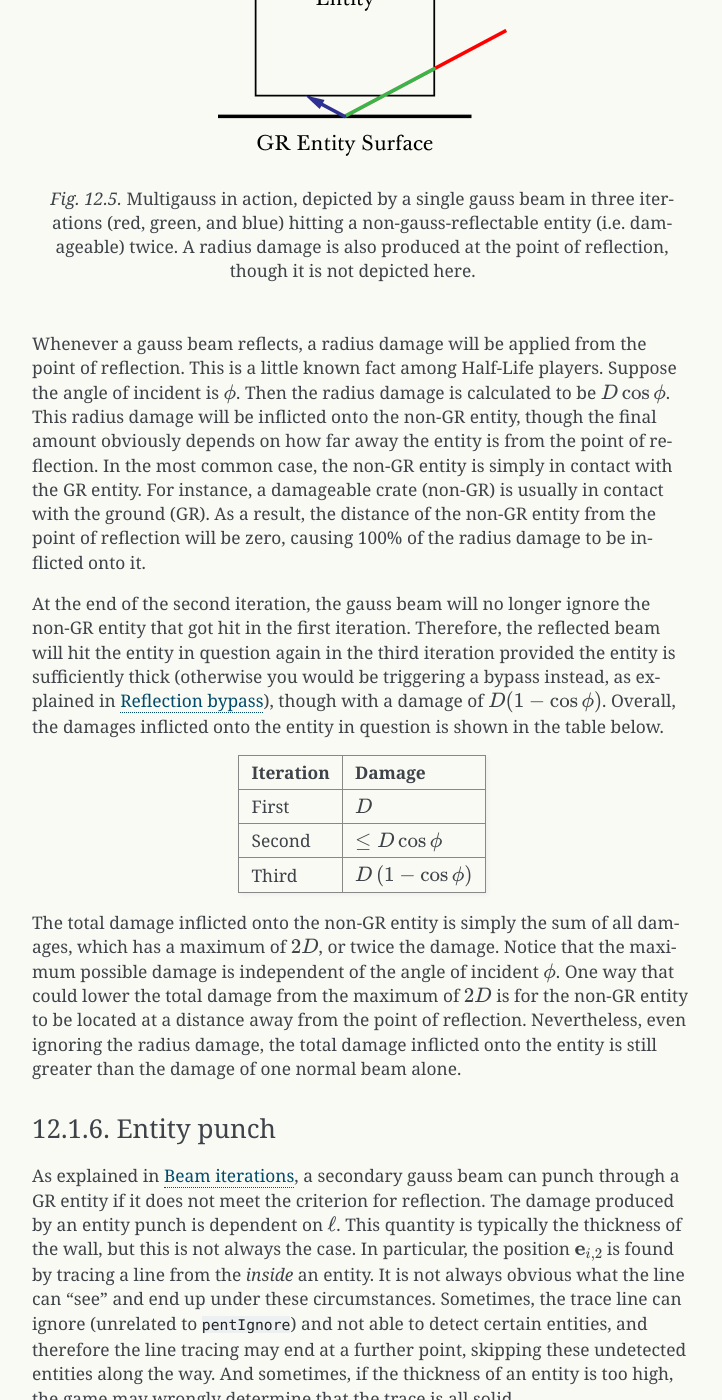
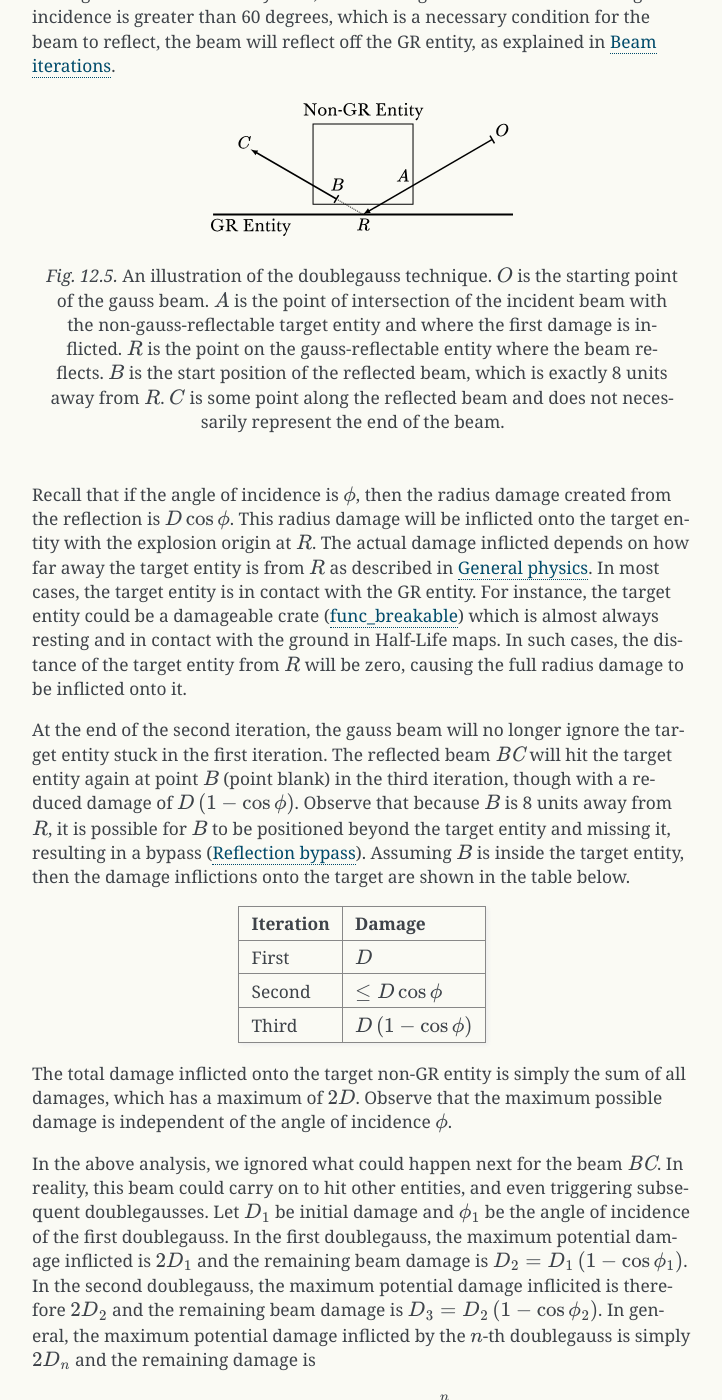
Before and after one commit to Matherunner/hldoc, a Sphinx documentation site: the page built from source/weapons.rst, in a window 1280 px wide and 1400 px high, scrolled down 9158 px. Shown: the whole window, without its empty margins (388-1110 px from the left). Built offline with Sphinx 7.4.7, drawn with Linux system fonts in a browser that asks for light colours; formulas are drawn with MathJax 3; some of the changed text lies outside the part shown.

Commit message:
Add more doublegauss content

```diff
--- a/source/weapons.rst
+++ b/source/weapons.rst
@@ -122,28 +125,27 @@ Entity piercing
 
 When a beam hits a non-gauss-reflectable entity, which implies it is damageable, the beam will first inflict damage onto the entity. Then, in the next iteration, the beam will *ignore* that entity while continue tracing forward. This results in the beam passing right through the entity untouched, and hitting some other entity instead. It is also important to note the beam does not lose energy when it passes through non-GR entities. Understanding entity piercing allows the runner to save time and ammo by reducing the number of shots required to damage multiple targets.
 
-.. _multigauss:
+.. _doublegauss:
 
-Multigauss
-~~~~~~~~~~
+Doublegauss
+~~~~~~~~~~~
 
-Multigauss refers to the gauss beam hitting a non-gauss-reflectable entity, reflecting on some adjacent gauss-reflectable entity, and then hitting the same entity again with the reflected beam. In addition, a small radius damage is inflicted onto the entity as the beam reflects. Multigauss is useful for getting double the normal damage out of gauss beams for free.
+Doublegauss refers to the technique in which a gauss beam hits a non-gauss-reflectable target entity, reflects off a gauss-reflectable entity beyond the first entity, and hits the target entity again with the reflected beam. As described in :ref:`gauss mechanism`, a beam reflection is always accompanied by a radius damage created at the point of reflection. Using this technique, this radius damage is normally also inflicted onto the target entity. Typically, the target entity receives three damage inflictions overall. Though inconspicuous and seemingly unremarkable when executed in a speedrun, doublegauss is the secret to getting nearly double (with some caveats explained below) the damage out of a single shot for free, whether in primary or secondary mode.
 
-.. figure:: images/multigauss-crate.jpg
+.. figure:: images/doublegauss-crate.jpg
 
-   Aiming down at a crate and breaking it with one shot by shooting with the multigauss mechanism. The crate was hit twice, first by the incident beam and second by the reflected beam on the ground below the crate. This technique very close to double the damage inflicted. This crate would otherwise have required two primary gauss shots to break, consuming four cells instead of two.
+   Aiming down at a crate and breaking it with one shot by shooting with the doublegauss mechanism. The crate was damaged three times, first by the incident beam, second by the radius damage on the ground below the crate, and third by the reflected beam. This technique very close to double the damage inflicted. This crate would otherwise have required two primary gauss shots to break, consuming four cells instead of two.
 
-As explained in :ref:`entity piercing`, when a gauss beam hits a non-gauss-reflectable entity, it will inflict damage :math:`D` onto the entity. This is shown by the red portion of the beam in :numref:`multigauss figure`. In the next iteration, the beam will ignore the entity that got hit, passing right through the entity. Suppose the beam then hits a gauss-reflectable entity, such as the ground or a wall. If the angle of incidence is greater than 60 degrees (a necessary condition for the beam to reflect), the beam will reflect off the GR entity, as explained in :ref:`gauss mechanism`.
+Let :math:`D` be the initial damage. In :ref:`entity piercing`, we explained that when a gauss beam hits a non-gauss-reflectable entity, it will inflict :math:`D` onto the entity. In :numref:`doublegauss figure`, this initial beam is represented by the :math:`\mathit{OA}`, and therefore the damage infliction point is :math:`A`. In the next beam iteration, the beam will ignore the target entity and pass right through it as line :math:`\mathit{AR}`. [#ARline]_ Suppose the beam subsequently hits a gauss-reflectable entity at :math:`R`, such as the ground or a wall. If the angle of incidence is greater than 60 degrees, which is a necessary condition for the beam to reflect, the beam will reflect off the GR entity, as explained in :ref:`gauss mechanism`.
 
-.. figure:: images/multigauss-1.png
-   :scale: 50%
-   :name: multigauss figure
+.. figure:: images/doublegauss-parts.svg
+   :name: doublegauss figure
 
-   Multigauss in action, depicted by a single gauss beam in three iterations (red, green, and blue) hitting a non-gauss-reflectable entity (i.e. damageable) twice. A radius damage is also produced at the point of reflection, though it is not depicted here.
+   An illustration of the doublegauss technique. :math:`O` is the starting point of the gauss beam. :math:`A` is the point of intersection of the incident beam with the non-gauss-reflectable target entity and where the first damage is inflicted. :math:`R` is the point on the gauss-reflectable entity where the beam reflects. :math:`B` is the start position of the reflected beam, which is exactly 8 units away from :math:`R`. :math:`C` is some point along the reflected beam and does not necessarily represent the end of the beam.
 
-Whenever a gauss beam reflects, a radius damage will be applied from the point of reflection. This is a little known fact among Half-Life players. Suppose the angle of incident is :math:`\phi`. Then the radius damage is calculated to be :math:`D \cos\phi`. This radius damage will be inflicted onto the non-GR entity, though the final amount obviously depends on how far away the entity is from the point of reflection. In the most common case, the non-GR entity is simply in contact with the GR entity. For instance, a damageable crate (non-GR) is usually in contact with the ground (GR). As a result, the distance of the non-GR entity from the point of reflection will be zero, causing 100% of the radius damage to be inflicted onto it.
+Recall that if the angle of incidence is :math:`\phi`, then the radius damage created from the reflection is :math:`D \cos\phi`. This radius damage will be inflicted onto the target entity with the explosion origin at :math:`R`. The actual damage inflicted depends on how far away the target entity is from :math:`R` as described in :ref:`explosion physics`. In most cases, the target entity is in contact with the GR entity. For instance, the target entity could be a damageable crate (:ref:`func_breakable`) which is almost always resting and in contact with the ground in Half-Life maps. In such cases, the distance of the target entity from :math:`R` will be zero, causing the full radius damage to be inflicted onto it.
 
-At the end of the second iteration, the gauss beam will no longer ignore the non-GR entity that got hit in the first iteration. Therefore, the reflected beam will hit the entity in question again in the third iteration provided the entity is sufficiently thick (otherwise you would be triggering a bypass instead, as explained in :ref:`reflection bypass`), though with a damage of :math:`D (1 - \cos\phi)`. Overall, the damages inflicted onto the entity in question is shown in the table below.
+At the end of the second iteration, the gauss beam will no longer ignore the target entity stuck in the first iteration. The reflected beam :math:`\mathit{BC}` will hit the target entity again at point :math:`B` (point blank) in the third iteration, though with a reduced damage of :math:`D \left(1 - \cos\phi\right)`. Observe that because :math:`B` is 8 units away from :math:`R`, it is possible for :math:`B` to be positioned beyond the target entity and missing it, resulting in a bypass (:ref:`reflection bypass`). Assuming :math:`B` is inside the target entity, then the damage inflictions onto the target are shown in the table below.
 
 ================== ============
 Iteration          Damage
@@ -153,7 +155,17 @@ Second             :math:`\le D \cos\phi`
 Third              :math:`D \left(1 - \cos\phi\right)`
 ================== ============
 
-The total damage inflicted onto the non-GR entity is simply the sum of all damages, which has a maximum of :math:`2D`, or twice the damage. Notice that the maximum possible damage is independent of the angle of incident :math:`\phi`. One way that could lower the total damage from the maximum of :math:`2D` is for the non-GR entity to be located at a distance away from the point of reflection. Nevertheless, even ignoring the radius damage, the total damage inflicted onto the entity is still greater than the damage of one normal beam alone.
+The total damage inflicted onto the target non-GR entity is simply the sum of all damages, which has a maximum of :math:`2D`. Observe that the maximum possible damage is independent of the angle of incidence :math:`\phi`.
+
+In the above analysis, we ignored what could happen next for the beam :math:`\mathit{BC}`. In reality, this beam could carry on to hit other entities, and even triggering subsequent doublegausses. Let :math:`D_1` be initial damage and :math:`\phi_1` be the angle of incidence of the first doublegauss. In the first doublegauss, the maximum potential damage inflicted is :math:`2D_1` and the remaining beam damage is :math:`D_2 = D_1 \left( 1 - \cos\phi_1 \right)`. In the second doublegauss, the maximum potential damage inflicited is therefore :math:`2D_2` and the remaining beam damage is :math:`D_3 = D_2 \left( 1 - \cos\phi_2 \right)`. In general, the maximum potential damage inflicted by the :math:`n`-th doublegauss is simply :math:`2D_n` and the remaining damage is
+
+.. math:: D_{n+1} = D_n \left( 1 - \cos\phi_n \right) = D_1 \prod_{i=1}^n \left( 1 - \cos\phi_i \right)
+
+Therefore, the total maximum potential damage inflicted by all of the :math:`n` doublegauss executions is
+
+.. math:: \sum_{i=1}^n 2D_i = 2D_1 \left( 1 + \sum_{i=2}^n \prod_{j=1}^{i-1} \left( 1 - \cos\phi_j \right) \right)
+
+Of academic note, as each of :math:`\phi_1,\phi_2,\ldots,\phi_n` tends towards :math:`\pi/2`, the total damage tends towards :math:`2D_1n`. Therefore, at least purely mathematically, we could have infinite total damage inflicted by a single shot. Examining :numref:`gauss-flowchart` more closely, however, reveals that the maximum number of beam iterations is :math:`n = 10`. A quickgauss (:ref:`quickgauss`) gives :math:`D_1 = 200`, which translates to the maximum total damage by a single shot of gauss as 4000, when combined with the doublegauss technique and the precise arrangement of entities in a map.
 
 .. _entity punch:
 
@@ -188,7 +200,7 @@ The ducking reflect boost sequence is as follows.
 
 The beam should be reflected off the ground, at a 60 degrees angle of incidence. This provides the player a 866 ups horizontal boost and a respectable vertical boost. The sequence demands high precision to produce the desired effects.
 
-The standing reflect boost uses explosive damage from beam reflection as well. The standing reflection boost essentially works by performing a self-inflicted multigauss (:ref:`multigauss`). However, the standing reflect boost sequence requires even higher precision to execute.
+The standing reflect boost uses explosive damage from beam reflection as well. However, the standing reflect boost sequence requires even higher precision to execute.
 
 #. Start charging for quickgauss
 #. Stand touching a wall
@@ -221,10 +233,10 @@ Suppose when the player fires the gauss in secondary mode, the beam first strike
 
 To perform selfgauss in practice, there are a few notes to keep in mind. Recall from :ref:`hitgroup` that attacks that trace to the player's head will deal three times the original damage. To save ammo, it is desirable to headshot the player while selfgaussing, giving a higher speed boost to ammo ratio. In addition, it is desirable to jump immediately before selfgaussing, as jumping provides an important initial vertical speed that can save health and ammo. However, note that a simple jump may not work. Recall from :ref:`duckjump` that when the player jumps, the player model plays the jumping animation, which changes the model geometry (and thus the hitboxes' positions) considerably. This can prevent headshotting even when the beam is fired from the same viewangles without jumping. The solution is to duck and jump, which prevents the jumping animation from playing.
 
-Doublegauss
-~~~~~~~~~~~
+Entity selfgauss
+~~~~~~~~~~~~~~~~
 
-The doublegauss is a way of doubling the damage of a secondary gauss attack using the same number of cells and charge time. Doublegauss works very similarly to selfgauss (:ref:`selfgauss`). The only difference is that, in the first beam iteration, the beam should hit the target entity which must be non-GR. As a result, the first damage will be inflicted and :math:`\mathbf{s}_{i+1}` will be calculated to be *inside the target entity*. The rest of the mechanism work exactly the same as that of selfgauss, except the trace origins are inside the target entity rather than the inside the player entity. Specifically, the beam will ignore the target entity in the second iteration and inflict a second unattenuated damage onto the entity in the third iteration. This implies that the conditions for triggering doublegauss are the same as selfgauss *as though the target entity were not there*.
+Entity selfgaussing is a way of doubling the damage of a secondary gauss attack using the same number of cells and charge time. Entity selfgaussing works very similarly to selfgauss (:ref:`selfgauss`). The only difference is that, in the first beam iteration, the beam should hit the target entity which must be non-GR. As a result, the first damage will be inflicted and :math:`\mathbf{s}_{i+1}` will be calculated to be *inside the target entity*. The rest of the mechanism work exactly the same as that of selfgauss, except the trace origins are inside the target entity rather than the inside the player entity. Specifically, the beam will ignore the target entity in the second iteration and inflict a second unattenuated damage onto the entity in the third iteration. This implies that the conditions for triggering entity selfgauss are the same as selfgauss *as though the target entity were not there*.
 
 Gauss rapid fire
 ~~~~~~~~~~~~~~~~
@@ -440,3 +452,7 @@ The squeak grenade is a weapon the player can carry. Upon release a squeak grena
 where :math:`\mathbf{v}` is the velocity of the player and :math:`\mathbf{\hat{f}}` is the unit forward view vector of the player.
 
 The behaviour of the squeak grenade after release is described in :ref:`squeak grenade monster`.
+
+.. rubric:: Footnotes
+
+.. [#ARline] Representing the second iteration beam as :math:`\mathit{AR}` is technically not correct, because the start of the beam is not exactly :math:`A`, but rather, :math:`A` offset by 1 unit in the direction of :math:`\mathit{AR}`.
```
Also changed, not shown: other parts of source/weapons.rst (+3 -0 lines), STYLEGUIDE.md (+6 -5 lines), source/images/doublegauss-crate.jpg (renamed from source/images/multigauss-crate.jpg), source/images/doublegauss-parts.svg (added), source/images/multigauss-1.png (deleted), 1 other file.
